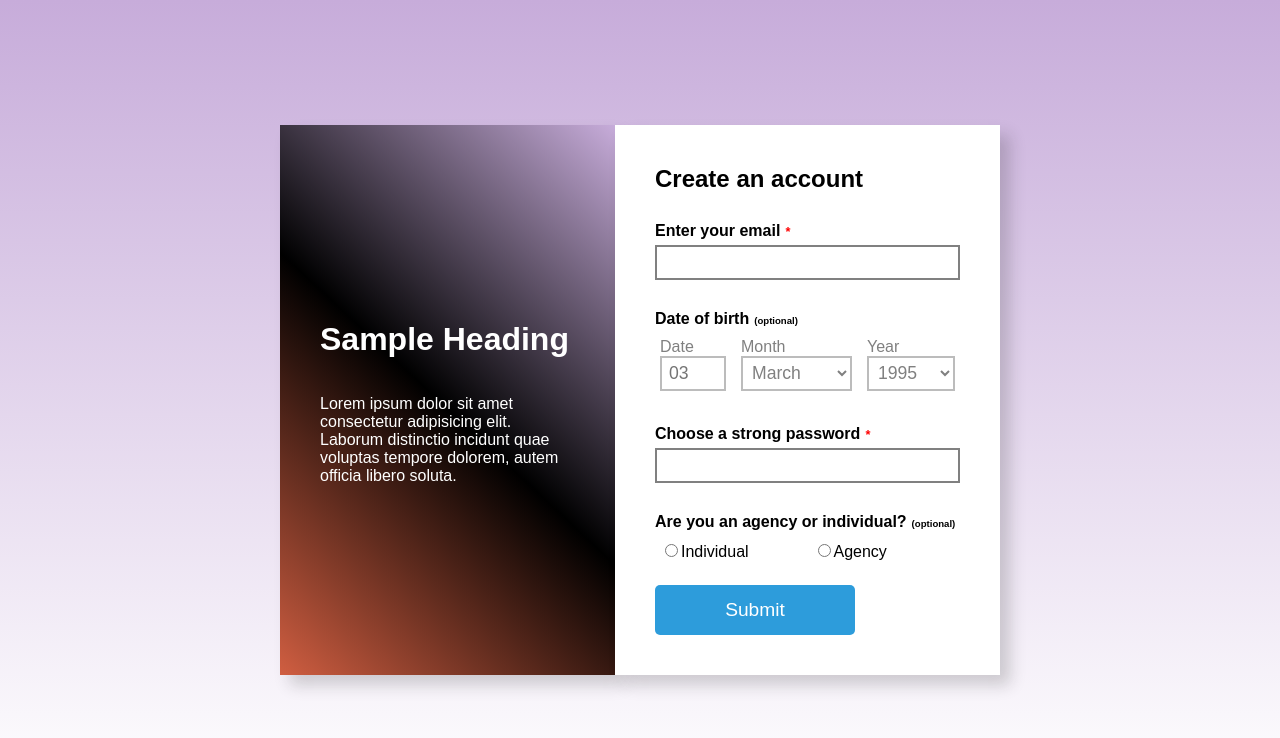
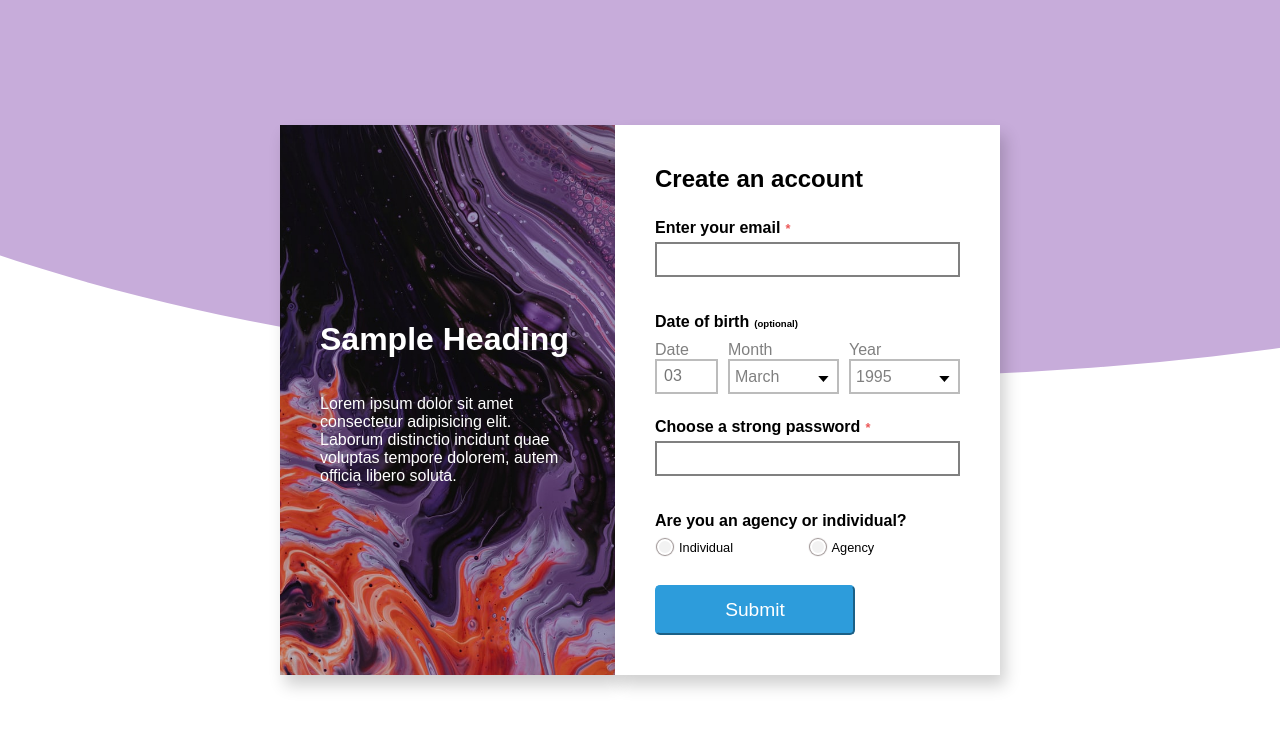
Before and after one commit to erasedbeyond/ui-form, a React (Create React App) app: page / in a window 1280 px wide. Shown: the top 738 px of the page. Built offline with nearby package versions, Linux system fonts and the light colour scheme.

Commit message:
backround, header-image and few other changes

```diff
--- a/src/components/App.js
+++ b/src/components/App.js
@@ -8,6 +8,7 @@ function App() {
     <div className="app">
       <Header/>
       <Main/>
+      <div id='background-design'></div>
     </div>
   );
 }
--- a/src/components/Main.js
+++ b/src/components/Main.js
@@ -15,6 +15,7 @@ class Main extends React.Component{
             month:'March',
             year:'1995',
             organisation:'',
+            customer:'',
             emailAlert:'',
             showEmailAlert:'hidden',
             passwordAlert:'',
@@ -89,15 +90,18 @@ class Main extends React.Component{
             alert("form SUBMITTED\n"
                 +"EMAIL: "+this.state.email+"\n"
                 +"DOB: "+this.state.date+this.state.month+this.state.year+"\n"
-                +(this.state.organisation && "ORGANISATION: "+this.state.organisation)
+                +(this.state.organisation && "ORGANISATION: "+this.state.organisation+"\n")
+                +(this.state.customer && "Already a customer: "+this.state.customer)
+
             )
             this.setState({
                 email:'',
-                date:'3',
+                date:'03',
                 month:'march',
                 year:'1995',
                 organisation:'',
                 password:'',
+                customer:''
             })
             e.target.reset()
         }
@@ -105,7 +109,7 @@ class Main extends React.Component{
 
 
     render(){
-
+        console.log(this.state)
         return(
             <main className="main">
                 <form onSubmit={this.submit} noValidate>
@@ -154,17 +158,31 @@ class Main extends React.Component{
                         <input  type='password' name='password' onChange={this.setValues}/>
                     </section>
 
-                    <section>
-                        <h3 className='optional'>Are you an agency or individual?</h3>
+                    <section className='desktop-only'>
+                        <h3>Are you an agency or individual?</h3>
                        <div>
-                            <label>
+                            <label className='radio-option'>
                                 <input type='radio' value='individual' name='organisation' onChange={this.setValues}/>
                                 Individual
                             </label>
 
-                            <label>
+                            <label className='radio-option'>
                                 <input type='radio' value='agency' name='organisation' onChange={this.setValues}/>
                                 Agency
+                            </label>
+                       </div>
+                    </section>
+                    <section className='mobile-only'>
+                        <h3 className='optional'>Already using any of our products?</h3>
+                       <div>
+                            <label className='radio-option'>
+                                <input type='radio' value='yes' name='customer' onChange={this.setValues}/>
+                                Yes
+                            </label>
+
+                            <label className='radio-option'>
+                                <input type='radio' value='no' name='customer' onChange={this.setValues}/>
+                                No
                             </label>
                        </div>
                     </section>
--- a/src/css/App.scss
+++ b/src/css/App.scss
@@ -6,14 +6,17 @@
     display: flex;
     justify-content: center;
     align-items: center;
-    background: rgb(199,172,218);
-    background: linear-gradient(180deg, rgba(199,172,218,1) 0%, rgba(255,255,255,1) 100%);
 
-    @media (max-width:640px) {
+    @media (max-width:600px) {
         flex-direction: column;
-        min-height: 800px;
+        justify-content: flex-start;
         min-width: 350px;
+        @media (max-height:750px) {
+            zoom: 90%;
+            min-height: 800px;
+        }
     }
+
 }
 
 .main,header{
@@ -22,8 +25,21 @@
     flex-direction: column;
     justify-content: center;
     box-sizing: border-box;
-    box-shadow: 10px 10px 15px rgba(29, 29, 29, 0.19);
-    @media (max-width:640px) {
-        box-shadow: none;
+    box-shadow: 5px 10px 15px rgba(0, 0, 0, 0.19);
+    z-index: 0;
+
+}
+
+#background-design{
+    position: fixed;
+    width: 2533px;
+    height: 955px;
+    border-radius: 50%;
+    left: -422px;
+    top: -578px;
+    background: #C7ACDA;
+    z-index: -10;
+    @media (max-width:600px) {
+        display: none;
     }
 }
--- a/src/css/Header.scss
+++ b/src/css/Header.scss
@@ -1,17 +1,18 @@
 header{
-
+    position: relative;
     height: 550px;
     width: 25%;
     min-width: 335px;
     padding: 40px;
     color: white;
-    background-color: #d05e41;
-    background-image: linear-gradient(43deg, #d05e41 0%, #000000 49%, #c7acda 100%);
+    background-color: #77230e;
+    background-image: url('../assets/background.jpg');
+    background-size:cover ;
+    background-position: center;
 
-    @media (max-width:640px) {
-        height: 30%;
+    @media (max-width:600px) {
+        height: 25%;
         width: 100%;
-        padding: 20%;
-
+        padding: 18%;
     }
 }
--- a/src/css/Main.scss
+++ b/src/css/Main.scss
@@ -5,8 +5,19 @@
     padding: 40px;
     min-width: 385px;
 
+    .mobile-only{
+        display: none;
+    }
 
-    @media (max-width:640px) {
+    @media (max-width:600px) {
+
+        .mobile-only{
+            display:block;
+        }
+        .desktop-only{
+            display: none;
+        }
+        zoom: 0.95;
         height: 70%;
         width: 100%;
         padding: 40px 10%;
@@ -15,7 +26,9 @@
     form{
         h2{
             margin: 0;
+            margin: 0 0 -10px 0;
         }
+
         height: 100%;
         width: 100%;
         display: flex;
@@ -28,8 +41,10 @@
         height: 35px;
         padding-left:10px;
         box-sizing: border-box;
+        @media (max-width:600px) {
+            height: 45px;
+        }
     }
-
 
     section{
         position: relative;
@@ -42,7 +57,6 @@
             justify-content: space-between;
             label{
                 width: 50%;
-                margin: 5px;
             }
         }
     }
@@ -50,6 +64,7 @@
 }
 
 .d-o-b{
+    margin-bottom: -16px;
     div{
         label{
             display: flex;
@@ -57,21 +72,58 @@
             position: relative;
             color: grey;
             margin: 5px 0;
+
             select,input{
+                appearance: none;
                 height: 35px;
-                font-size: 1.1rem;
+                font-size: 1rem;
                 text-indent: 5px;
                 box-sizing: border-box;
                 color: grey;
                 border: 2px solid rgba(128, 128, 128, 0.527);
-                background-color: white;
+                background-color: transparent;
+                z-index: 1;
+            }
+            &::after{
+                content: '';
+                position: absolute;
+                top:35px;
+                right: 10px;
+                width: 0.7em;
+                height: 0.4em;
+                background-color: black;
+                clip-path: polygon(100% 0%, 0 0%, 50% 100%);
+                @media (max-width:600px) {
+                    top:38px;
+                    width: 0.8em;
+                    height: 0.5em;
+                    right: 15px;
+
+                }
+            }
+
+        }
+
+        label:nth-child(1){
+            width: 25%;
+            &::after{
+                content: none;
             }
         }
-        label:nth-child(1){
-            width: 25%;
-        }
+
         label:nth-child(2){
             margin:5px 10px;
+        }
+
+        @media (max-width:600px) {
+            label{
+                font-size: .9rem;
+                select,input{
+                    padding-top:5px ;
+                    height: 45px;
+                    font-size: 1rem;
+                }
+            }
         }
     }
 }
@@ -80,7 +132,7 @@
     content:'*';
     font-size: .8rem;
     margin-left:5px;
-    color: red;
+    color: #EB5757;
 }
 .optional::after{
     content:'(optional)';
@@ -91,7 +143,7 @@
 
 .visible{
     & ~ input{
-        border:2px solid red;
+        border:2px solid #EB5757;
     }
 }
 .hidden{
@@ -105,46 +157,82 @@
     position: absolute;
     width: 110px;
     font-size: .7rem;
+    font-weight: 900;
     right: -120px;
     height: 35px;
     padding:.3rem;
     border-radius: 5px;
     box-sizing: border-box;
     color: white;
-    background-color: red;
+    background-color: #EB5757;
 
-    @media (max-width:640px) {
-        top:75px;
+    @media (max-width:600px) {
+        top:82px;
         left: 0px;
         width: auto;
         max-width:fit-content;
         height: auto;
      }
+}
 
-}
 .alert::after{
-    content: 'V';
+    content: '';
     position: absolute;
-    font-weight: bolder;
-    text-shadow:1px 1px 1px red;
-    left: -4px;
-    top:0px;
-    color: red;
+    left: -5px;
+    top:5px;
     transform: rotate(90deg);
+    width: 0.7em;
+    height: 0.4em;
+    background-color: #EB5757;
+    clip-path: polygon(100% 0%, 0 0%, 50% 100%);
 
-    @media (max-width:640px) {
+
+    @media (max-width:600px) {
         left:5px;
-        top:-7px;
+        top:-4px;
         transform: rotate(180deg);
     }
+}
+
+.radio-option{
+    display:flex;
+    align-items: center;
+    font-size: .8rem;
+}
+
+input[type="radio"]{
+    appearance: none;
+    width: 16px;
+    height: 16px;
+    margin: 4px 6px 4px 2px;
+    outline: none;
+    border: 2px solid white;
+    border-radius: 50%;
+    box-sizing:border-box;
+    background-color: #F2F2F2;
+    box-shadow: 0 0 1px 1px #978d8d;
+}
+input[type="radio"]:hover{
+    cursor: pointer;
+    background-color: #dfdfdf;
+}
+input[type="radio"]:checked{
+    background-color: #2D9CDB;
+    box-shadow: 0 0 0px 2px #2D9CDB;
 }
 
 .submit-button{
     width: 200px;
     height: 50px;
-    border: none;
+    border-color: #2D9CDB;
     color: white;
     font-size: 1.2rem;
+    outline: none;
     border-radius: 5px;
     background: #2D9CDB;
 }
+.submit-button:hover{
+    cursor: pointer;
+    box-sizing: border-box;
+    background: #37a4e4;
+}
```
Also changed, not shown: src/assets/background.jpg (added).
